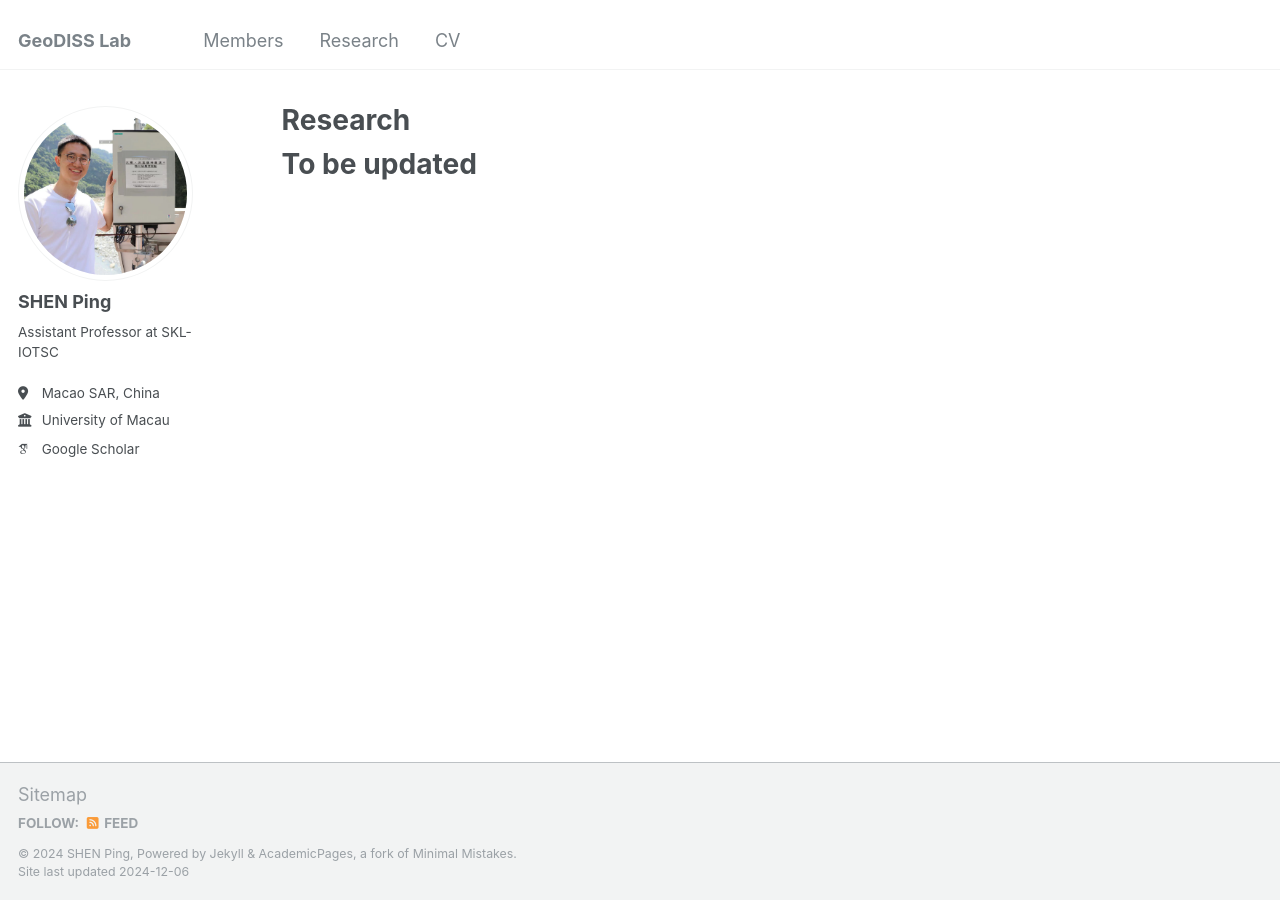
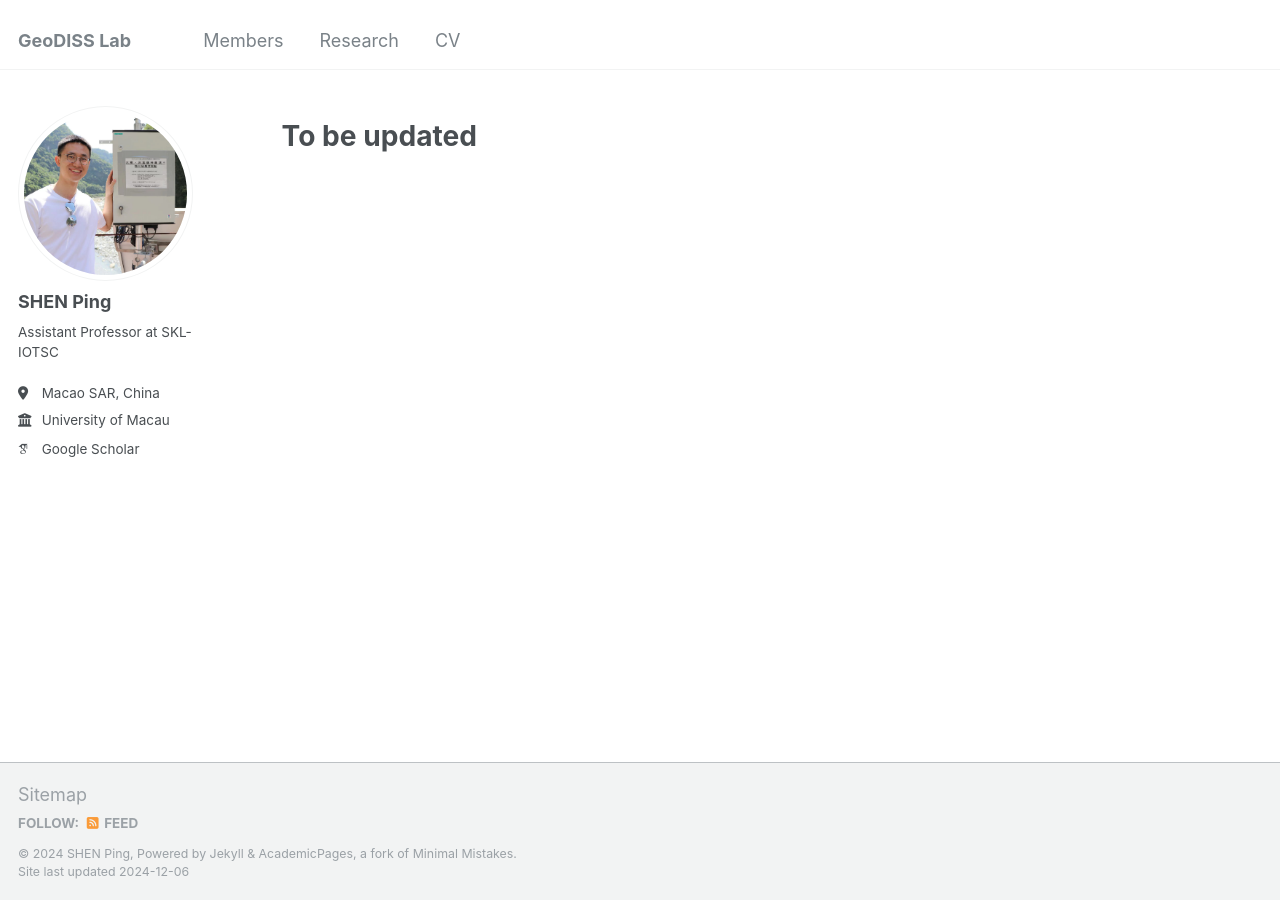
Before and after one commit to Ping-UM/Ping-UM.github.io, a Jekyll site: the page built from _pages/research.md, in a window 1280 px wide. Built offline with Jekyll 4.4.1, drawn with Linux system fonts in a browser that asks for light colours; some web fonts are replaced.

Commit message:
Update research.md

```diff
--- a/_pages/research.md
+++ b/_pages/research.md
@@ -1,10 +1,11 @@
 ---
 layout: archive
-title: "Research"
 permalink: /research/
 author_profile: true
 ---
 
 
+{% include base_path %}
+
 To be updated
 ======
```
